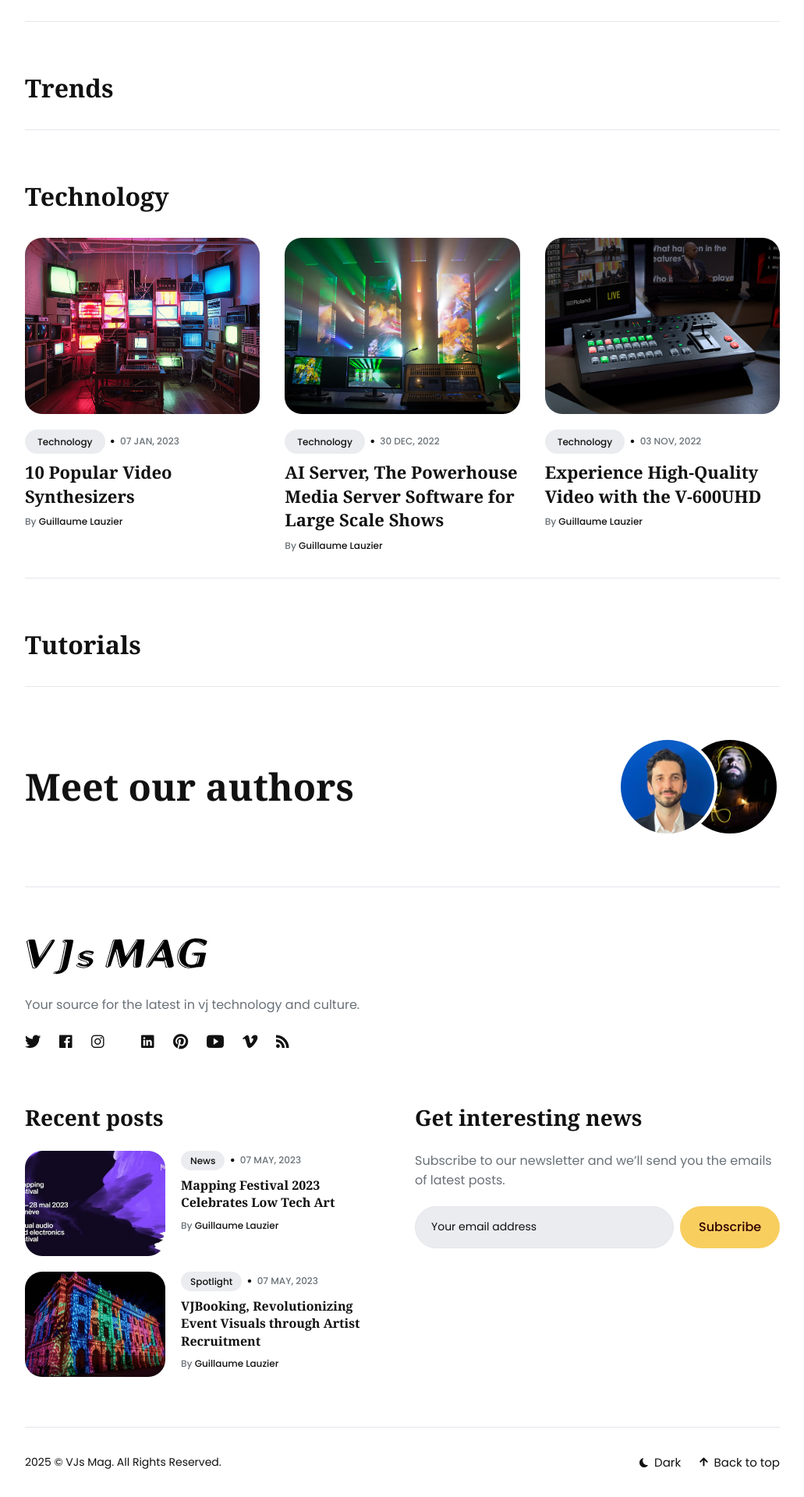
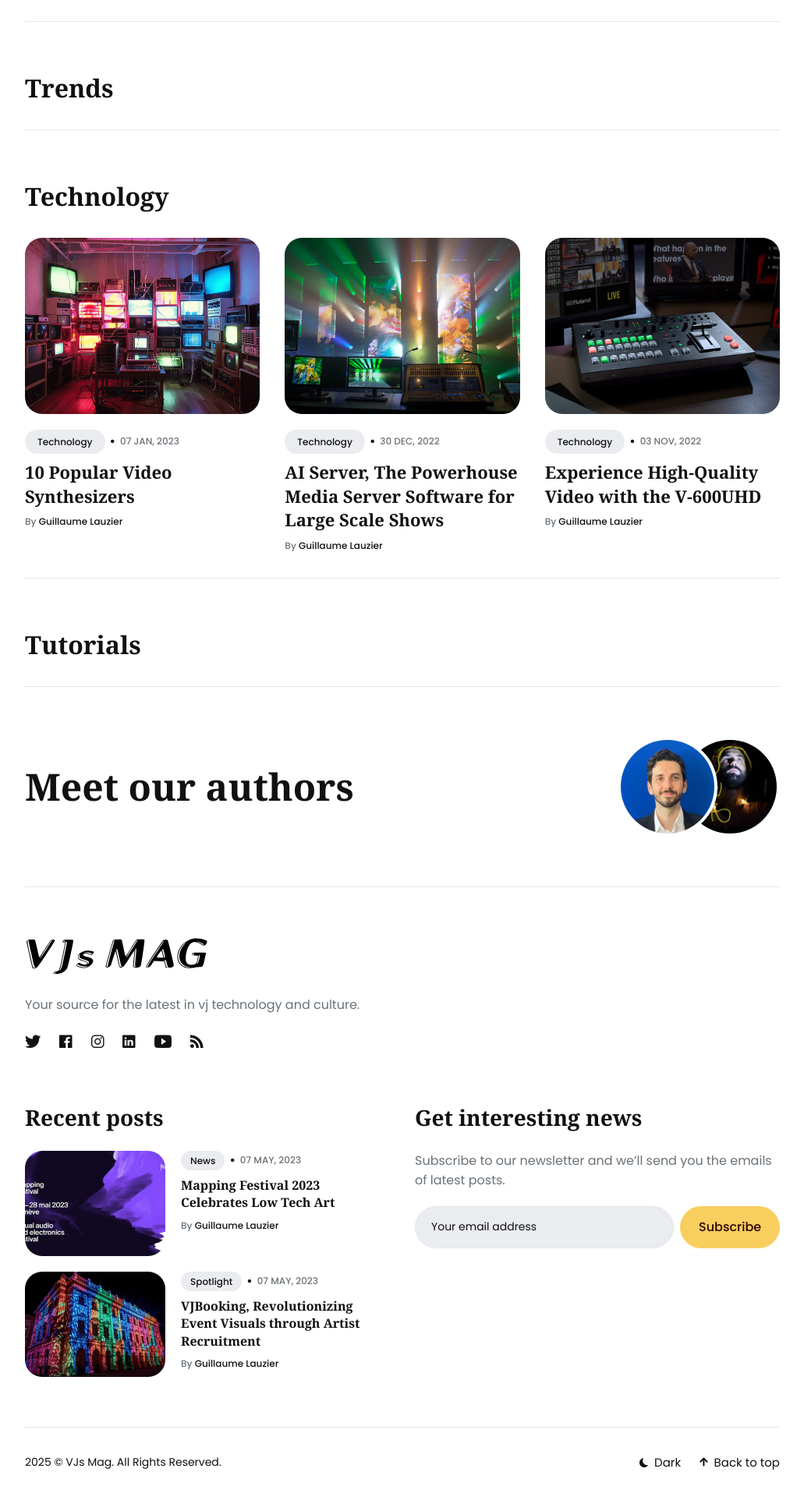
Before and after one commit to onConsensus/website, a Jekyll site: the page built from index.html, in a window 1280 px wide. Shown: the part 1318-3238 px from the top of the page at 78% size, without its empty margins (124-1155 px from the left). Built offline with Jekyll 4.4.1, drawn with Linux system fonts in a browser that asks for light colours.

Commit message:
Update settings.yml

```diff
--- a/_data/settings.yml
+++ b/_data/settings.yml
@@ -77,14 +77,11 @@
 
 # Social Links
 social:
-- {icon: "twitter", link: "https://twitter.com/vjsmag"}
-- {icon: "facebook", link: "https://facebook.com/vjsmag"}
-- {icon: "instagram", link: "https://instagram.com/vjsmag"}
-- {icon: "discord", link: "https://discord.gg/Mnn6aVjvCZ"}
-- {icon: "linkedin", link: "https://linkedin.com/company/vjsmag"}
-- {icon: "pinterest", link: "https://pinterest.com/vjsmag/"}
+- {icon: "twitter", link: "https://twitter.com/onconsensus"}
+- {icon: "facebook", link: "https://facebook.com/onconsensus"}
+- {icon: "instagram", link: "https://instagram.com/onconsensus"}
+- {icon: "linkedin", link: "https://linkedin.com/company/onconsensus"}
 - {icon: "youtube", link: "https://www.youtube.com/user/vjstv"}
-- {icon: "vimeo", link: "https://vimeo.com/vjstv"}
 - {icon: "rss", link: "https://www.vjsmag.com/feed"}
 
 # Example of adding a new link to the footer - {icon: "instagram", link: "https://instagram.com"}
```
